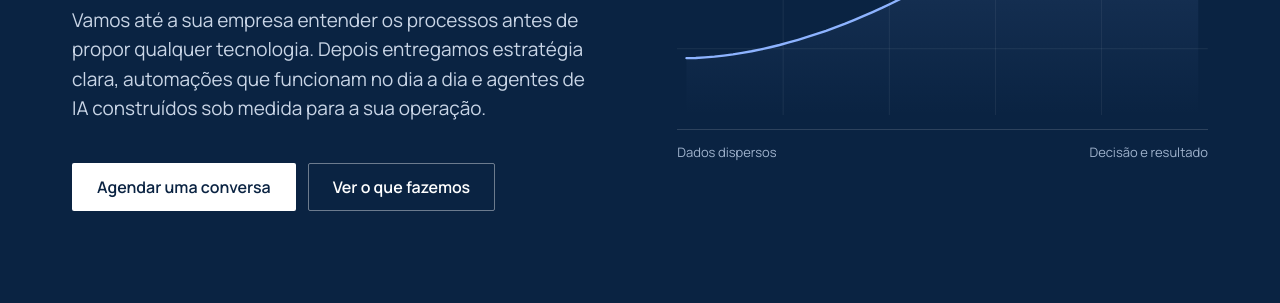
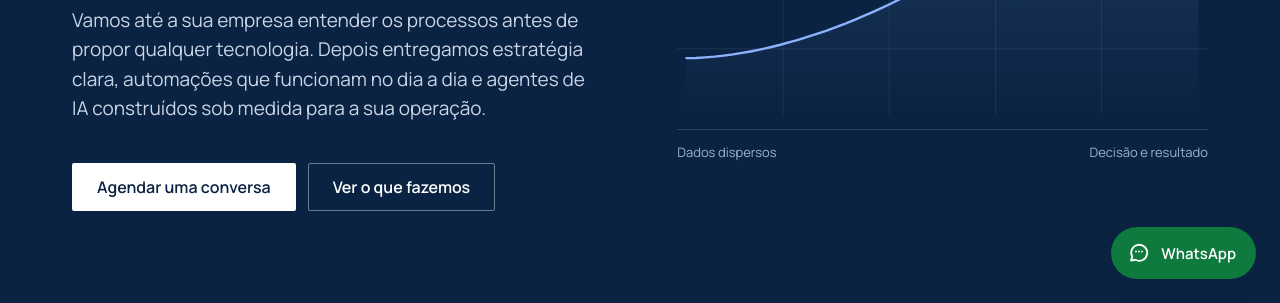
Before and after one commit to Korberg-Muller-Consulting/Site---K-M, a plain HTML site: page index.html in a window 1280 px wide. Shown: the part 497-800 px from the top of the page. Drawn offline with Linux system fonts and the light colour scheme.

Commit message:
Add files via upload

```diff
--- a/index.html
+++ b/index.html
@@ -36,6 +36,7 @@
   "slogan": "Inteligência artificial, resultado real.",
   "description": "Consultoria empresarial e de inteligência artificial para pequenas e médias empresas de Porto Alegre e região, com atendimento presencial: estratégia de IA, automação de processos, agentes de IA sob medida, dados e integrações, marketing e funis de vendas, governança e segurança de dados.",
   "url": "https://site---k-m.pages.dev/",
+  "telephone": "+55-51-99810-7741",
   "logo": "https://site---k-m.pages.dev/icon-192.png",
   "image": "https://site---k-m.pages.dev/og-image.png",
   "address": { "@type": "PostalAddress", "addressLocality": "Porto Alegre", "addressRegion": "RS", "addressCountry": "BR" },
@@ -218,8 +219,16 @@ form{background:#fff;padding:40px;border-top:3px solid var(--navy)}
 .form-status{margin:16px 0 0;font-size:15px;color:var(--navy);font-weight:600}
 .form-status:empty{display:none}
 
+/* Botão flutuante de WhatsApp */
+.wa-float{position:fixed;right:24px;bottom:24px;bottom:calc(24px + env(safe-area-inset-bottom));z-index:60;display:inline-flex;align-items:center;gap:10px;min-height:52px;padding:0 20px 0 16px;background:#0E7A3E;color:#fff;font:600 15px/1 var(--sans);text-decoration:none;border-radius:999px;box-shadow:0 6px 20px rgba(10,35,66,.28)}
+.wa-float:hover{background:#0B6332;color:#fff}
+.wa-float:focus-visible{outline:3px solid #fff;outline-offset:3px;box-shadow:0 0 0 6px #0E7A3E}
+.wa-float svg{width:24px;height:24px;flex:none}
+@media (max-width:560px){.wa-float{right:16px;bottom:16px;bottom:calc(16px + env(safe-area-inset-bottom));padding:0 16px 0 14px}}
+@media print{.wa-float{display:none}}
+
 /* Rodapé */
-footer{background:var(--navy);color:#B8C6DA;padding:64px 0 40px;font-size:15px}
+footer{background:var(--navy);color:#B8C6DA;padding:64px 0 112px;font-size:15px}
 footer .top{display:flex;flex-wrap:wrap;justify-content:space-between;gap:32px;padding-bottom:40px;border-bottom:1px solid rgba(255,255,255,.12)}
 footer .slogan{font-family:var(--serif);font-size:26px;color:#fff;margin:18px 0 0}
 footer nav{display:flex;flex-wrap:wrap;gap:28px}
@@ -397,6 +406,7 @@ footer .bottom{display:flex;flex-wrap:wrap;justify-content:space-between;gap:12p
           <p>Conte em poucas linhas o que você quer melhorar. Respondemos em até dois dias úteis com uma proposta de próxima etapa.</p>
           <dl>
             <div><dt>E-mail</dt><dd>[contato@seudominio.com.br]</dd></div>
+            <div><dt>WhatsApp</dt><dd><a href="https://wa.me/5551998107741?text=Ol%C3%A1!%20Vim%20pelo%20site%20da%20Korberg%20%26%20M%C3%BCller%20e%20gostaria%20de%20conversar%20sobre%20um%20projeto." target="_blank" rel="noopener">(51) 99810-7741</a></dd></div>
             <div><dt>Atendimento</dt><dd>Porto Alegre, RS. Presencial na região metropolitana e remoto para todo o Brasil</dd></div>
           </dl>
         </div>
@@ -448,6 +458,11 @@ footer .bottom{display:flex;flex-wrap:wrap;justify-content:space-between;gap:12p
     </div>
   </div>
 </footer>
+
+<a class="wa-float" href="https://wa.me/5551998107741?text=Ol%C3%A1!%20Vim%20pelo%20site%20da%20Korberg%20%26%20M%C3%BCller%20e%20gostaria%20de%20conversar%20sobre%20um%20projeto." target="_blank" rel="noopener" aria-label="Conversar com a Korberg &amp; Müller no WhatsApp">
+  <svg viewBox="0 0 24 24" fill="none" stroke="currentColor" stroke-width="1.8" stroke-linecap="round" stroke-linejoin="round" aria-hidden="true"><path d="M4 19.5l1.3-3.7A8 8 0 1 1 8.4 18.8z"/><path d="M9 10.5h.01M12 10.5h.01M15 10.5h.01"/></svg>
+  <span>WhatsApp</span>
+</a>
 
 <script>
 (function(){
```
